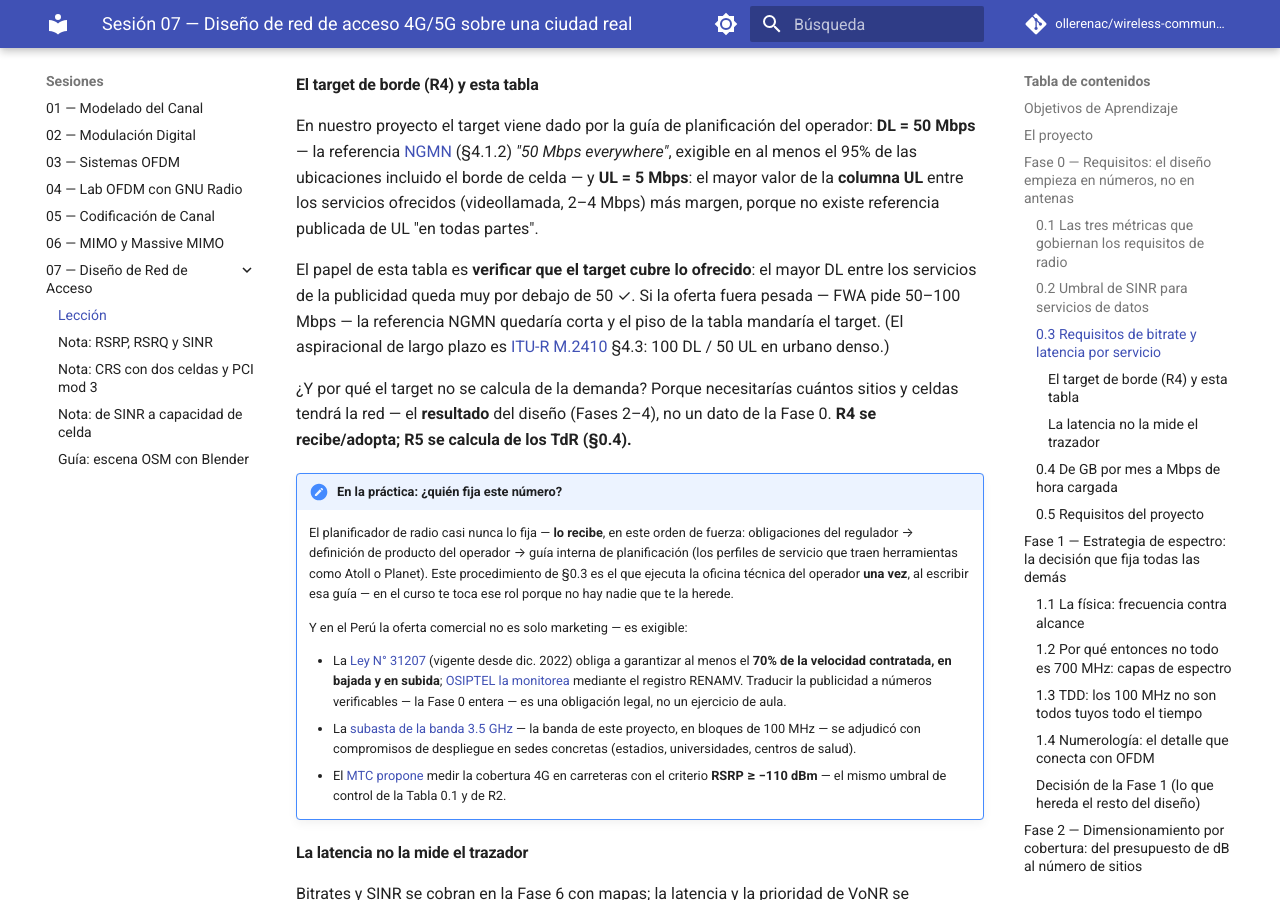
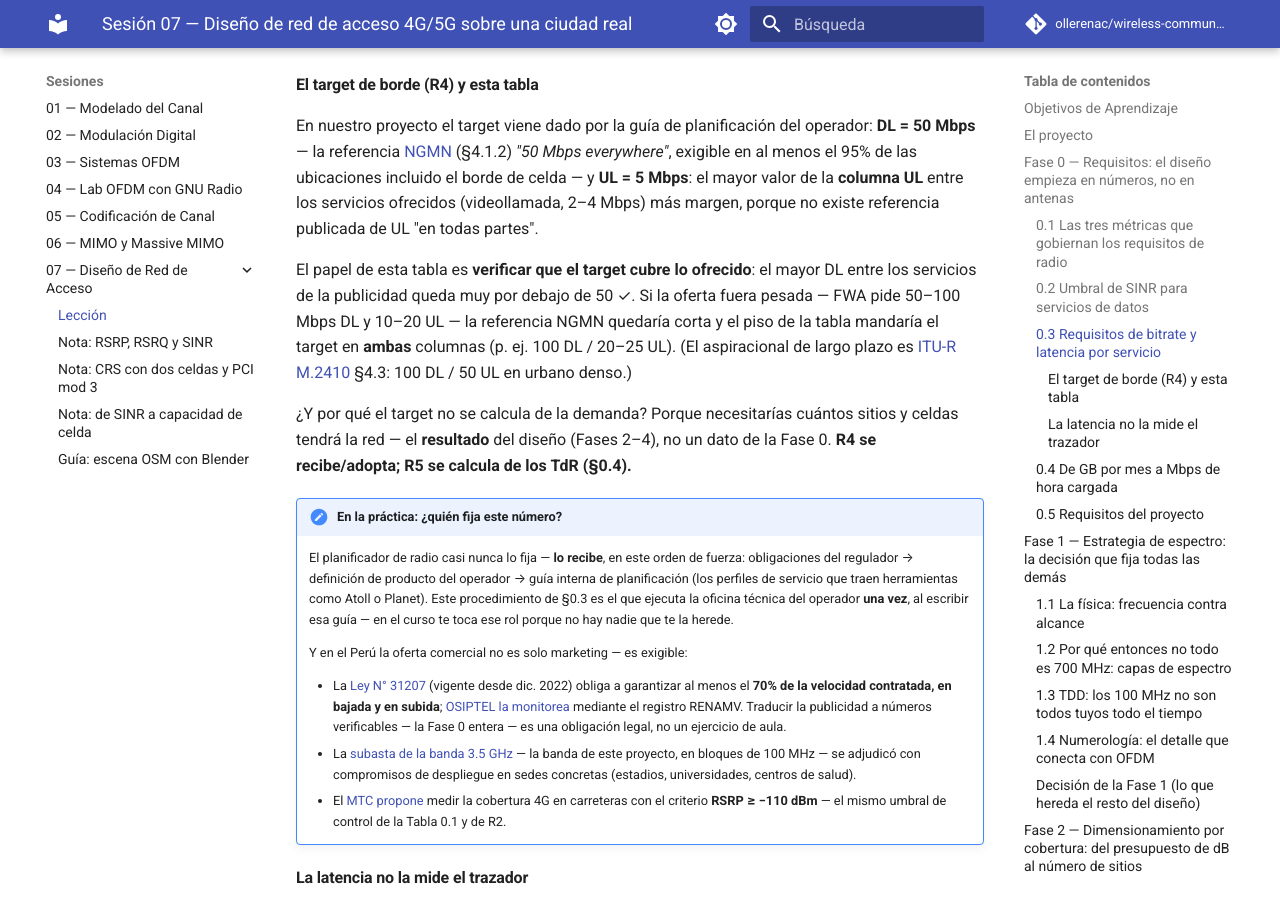
Before and after one commit to ollerenac/wireless-communication-systems, an MkDocs documentation site: the page built from docs/sessions/07-network-design/index.md, in a window 1280 px wide and 900 px high, scrolled down 4678 px. Built offline with MkDocs 1.6.1 and Material for MkDocs 9.7.7, drawn with Linux system fonts in a browser that asks for light colours; comment, search, counter and statistics services are not loaded.

Commit message:
docs(07-network-design): FWA case flips both columns — explicit UL in §0.3
Heavy offer example now shows the floor winning on DL and UL
(100 DL / 20-25 UL), not DL only.

Co-Authored-By: Claude Fable 5 <noreply@anthropic.com>
Claude-Session: https://claude.ai/code/session_01DwhbKVUZCFgUhxaWRkBL6Y

```diff
--- a/docs/sessions/07-network-design/index.md
+++ b/docs/sessions/07-network-design/index.md
@@ -227,8 +227,9 @@ todas partes".
 
 El papel de esta tabla es **verificar que el target cubre lo ofrecido**:
 el mayor DL entre los servicios de la publicidad queda muy por debajo de
-50 ✓. Si la oferta fuera pesada — FWA pide 50–100 Mbps — la referencia
-NGMN quedaría corta y el piso de la tabla mandaría el target. (El
+50 ✓. Si la oferta fuera pesada — FWA pide 50–100 Mbps DL y 10–20 UL —
+la referencia NGMN quedaría corta y el piso de la tabla mandaría el
+target en **ambas** columnas (p. ej. 100 DL / 20–25 UL). (El
 aspiracional de largo plazo es
 [ITU-R M.2410](https://www.itu.int/dms_pub/itu-r/opb/rep/R-REP-M.2410-2017-PDF-E.pdf)
 §4.3: 100 DL / 50 UL en urbano denso.)
```
